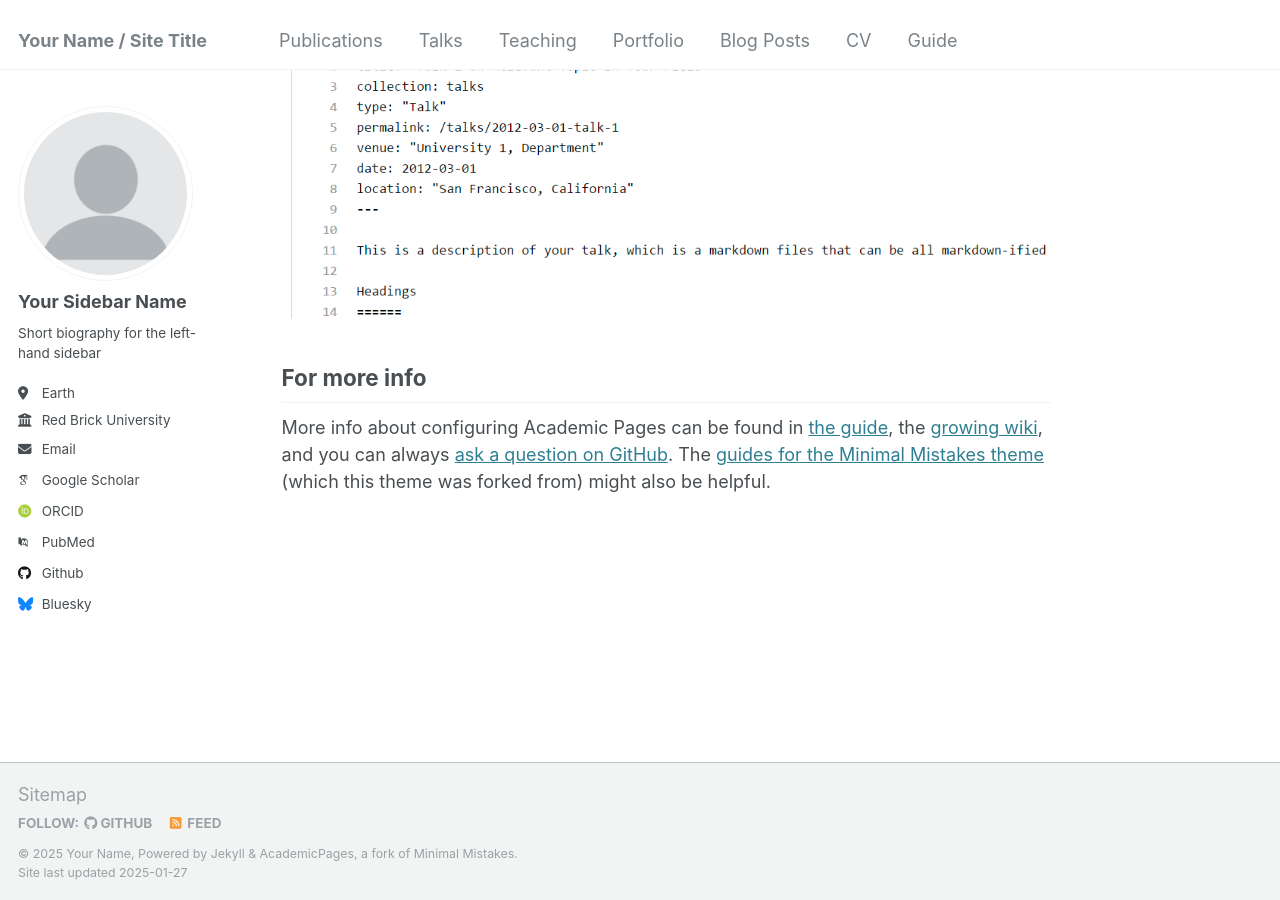
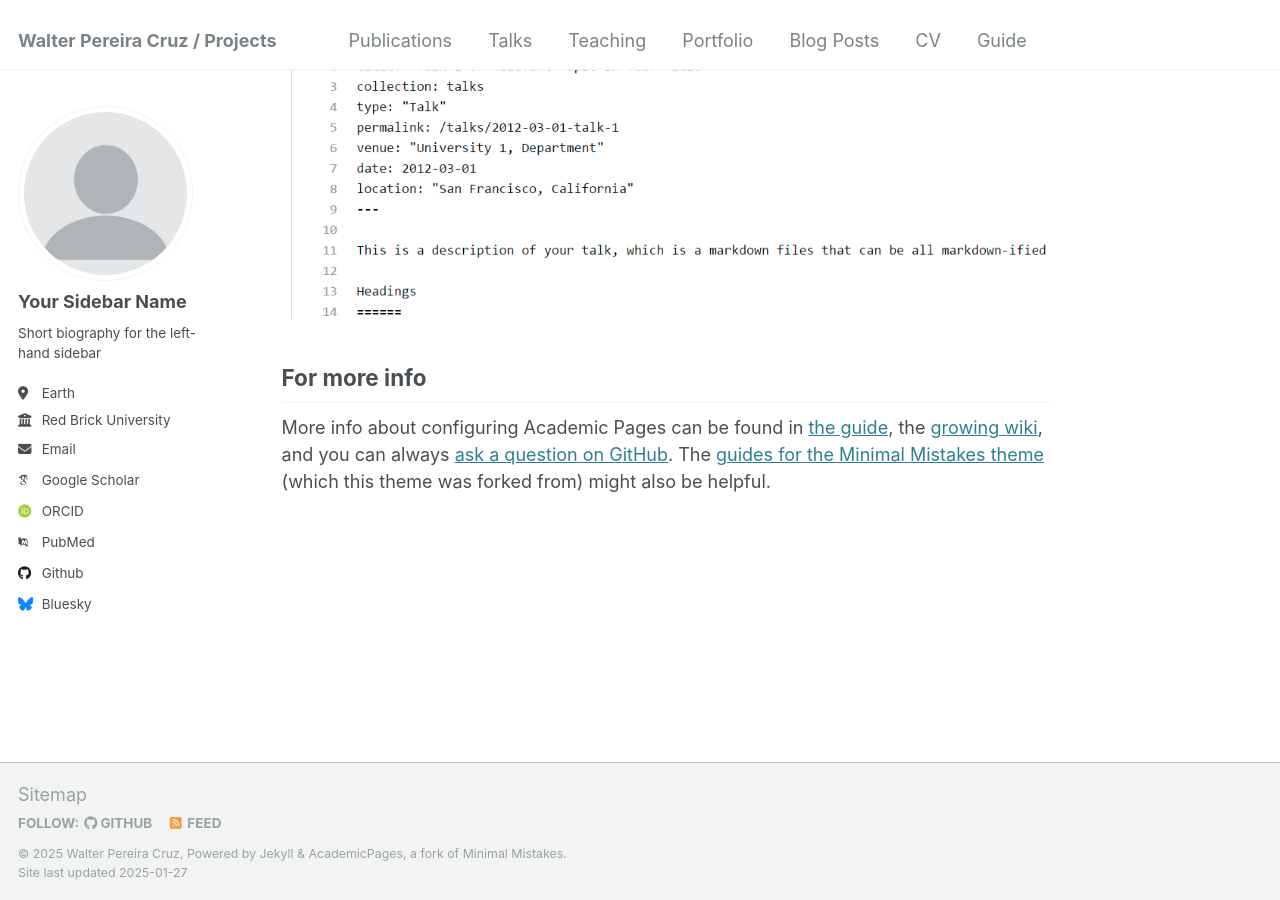
Before and after one commit to wpereira04/wpereira04.github.io, a Jekyll site: the page built from _pages/about.md, in a window 1280 px wide and 900 px high, scrolled down 2643 px. Built offline with Jekyll 4.4.1, drawn with Linux system fonts in a browser that asks for light colours; some web fonts are replaced.

Commit message:
Update _config.yml

```diff
--- a/_config.yml
+++ b/_config.yml
@@ -8,13 +8,13 @@
 
 # Basic Site Settings
 locale                   : "en-US"
-title                    : "Your Name / Site Title"
+title                    : "Walter Pereira Cruz / Projects"
 title_separator          : "-"
-name                     : &name "Your Name"
+name                     : &name "Walter Pereira Cruz"
 description              : &description "personal description"
-url                      : https://academicpages.github.io # the base hostname & protocol for your site e.g. "https://[your GitHub username].github.io"
+url                      : https://wpereira04.github.io # the base hostname & protocol for your site e.g. "https://[your GitHub username].github.io"
 baseurl                  : "" # the subpath of your site, e.g. "/blog"
-repository               : "academicpages/academicpages.github.io"
+repository               : "wpereira04.github.io"
 
 # Site Author - The following control what appear as part of the author content on the side bar.
 #               If a field is blank the icon and link will not appear, otherwise it will be shown.
```
